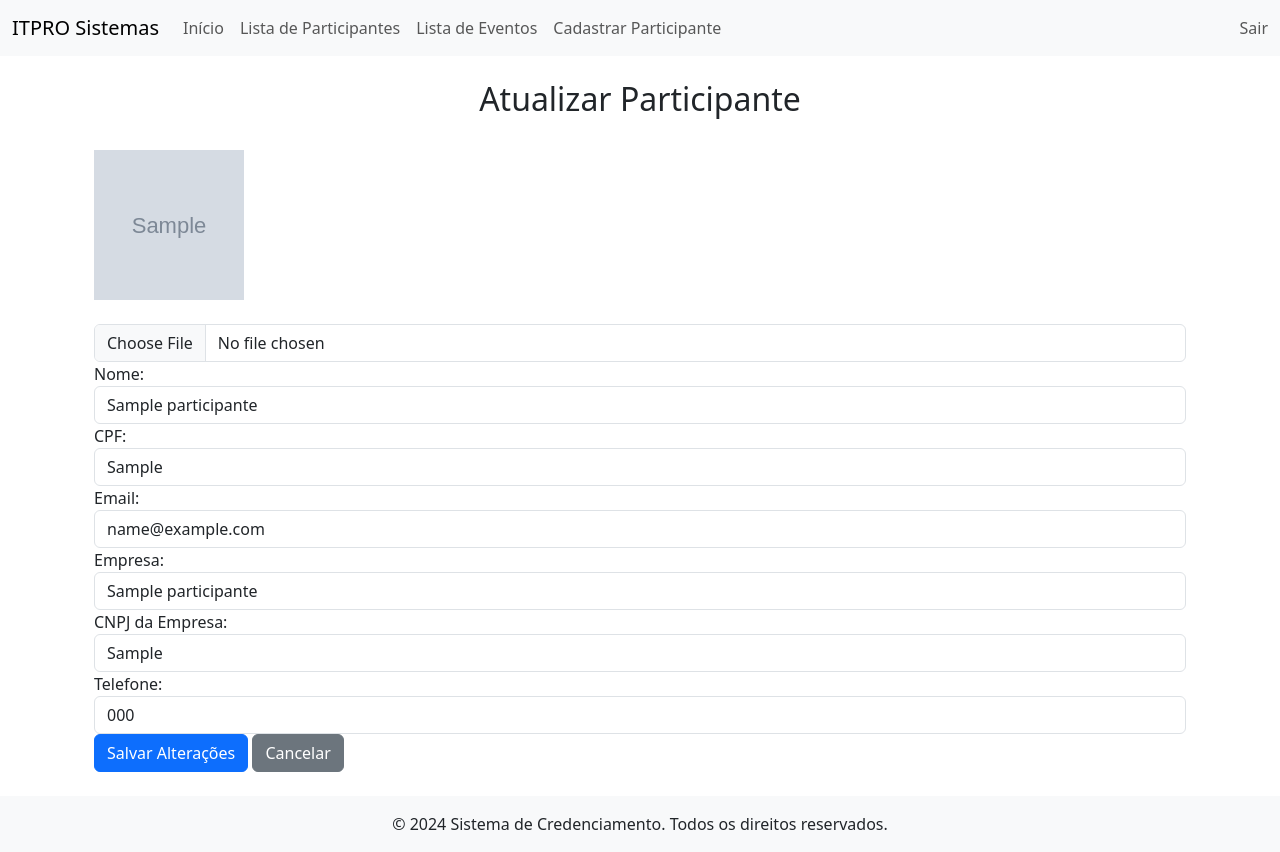
After one commit to douglasinforj/cred_cirurgia, a Django app: page /cred_app/participante/atualizar/1/ in a window 1280 px wide. The commit adds this page. Run offline with Django 5.2, Linux system fonts and the light colour scheme; a user stored in the database is signed in; tables that the repository leaves empty hold one stand-in row (values such as "Sample post"); grey boxes marked "Sample" are stand-in pictures.

Commit message:
Commit marca a implantação para edição do cadastro do Participante, ajuste de foto nos formulário envolvidos

```diff
--- a/cred_app/forms.py
+++ b/cred_app/forms.py
@@ -5,7 +5,7 @@ from .models import Participante, Participacao
 class ParticipanteForm(forms.ModelForm):
     class Meta:
         model = Participante
-        fields = ['nome', 'email', 'cpf', 'nome_empresa', 'cnpj_empresa', 'telefone']
+        fields = ['nome', 'email', 'cpf', 'nome_empresa', 'cnpj_empresa', 'telefone', 'foto']
 
 class ParticipacaoForm(forms.ModelForm):
     class Meta:
--- /dev/null
+++ b/cred_app/templates/cred_app/atualizar_participante.html
@@ -0,0 +1,63 @@
+{% extends 'base.html' %}
+
+{% load static %}
+
+{% block title %}Atualizar Participante{% endblock %}
+
+{% block content %}
+
+<style>
+    .img-participante {
+    width: 150px;
+    height: 150px;
+    object-fit: cover;
+}
+</style>
+
+<div class="container mt-4">
+    <h2 class="text-center mb-4">Atualizar Participante</h2>
+
+    <form method="POST" enctype="multipart/form-data">
+        {% csrf_token %}
+
+        <div class="form-group">
+            {% if participante.foto %}
+                <img src="{{ participante.foto.url }}" alt="Foto Atual" class="img-fluid mt-2 img-participante">
+            {% else %}
+                 <img src="{% static 'image/sem_foto.png' %}" alt="Foto Padrão" class="img-fluid mt-2 img-participante">
+            {% endif %}
+            <br>
+            <label for="id_foto"></label>
+            <input type="file" name="foto" id="id_foto" class="form-control">
+
+        </div>
+        <div class="form-group">
+            <label for="id_nome">Nome:</label>
+            <input type="text" name="nome" id="id_nome" class="form-control" value="{{ participante.nome }}" required>
+        </div>
+        <div class="form-group">
+            <label for="id_cpf">CPF:</label>
+            <input type="text" name="cpf" id="id_cpf" class="form-control" value="{{ participante.cpf }}" required>
+        </div>
+        <div class="form-group">
+            <label for="id_email">Email:</label>
+            <input type="email" name="email" id="id_email" class="form-control" value="{{ participante.email }}" required>
+        </div>
+        <div class="form-group">
+            <label for="id_nome_empresa">Empresa:</label>
+            <input type="text" name="nome_empresa" id="id_nome_empresa" class="form-control" value="{{ participante.nome_empresa }}" required>
+        </div>
+        <div class="form-group">
+            <label for="id_cnpj_empresa">CNPJ da Empresa:</label>
+            <input type="text" name="cnpj_empresa" id="id_cnpj_empresa" class="form-control" value="{{ participante.cnpj_empresa }}" required>
+        </div>
+        <div class="form-group">
+            <label for="id_telefone">Telefone:</label>
+            <input type="text" name="telefone" id="id_telefone" class="form-control" value="{{ participante.telefone }}" required>
+        </div>
+
+        <button type="submit" class="btn btn-primary">Salvar Alterações</button>
+        <a href="{% url 'detalhes_participante' participante.id %}" class="btn btn-secondary">Cancelar</a>
+    </form>
+</div>
+{% endblock %}
--- a/cred_app/urls.py
+++ b/cred_app/urls.py
@@ -10,8 +10,12 @@ urlpatterns = [
     path('sucesso/', views.sucesso, name='sucesso'),
 
     path('participantes/', views.lista_participantes, name='lista_participantes'),
-    path('participante/<int:participante_id>/', views.detalhes_participante, name='detalhes_participante'),
-    path('detalhes_participante/', views.detalhes_participante, name='detalhes_participante'),
+    path('participante/<int:participante_id>/', views.detalhes_participante, name='detalhes_participante'),  # Este caminho está correto
+    # Remova a linha abaixo, pois é redundante e causa conflito
+    # path('detalhes_participante/', views.detalhes_participante, name='detalhes_participante'),
+
+    path('participante/atualizar/<int:id>/', views.atualizar_participante, name='atualizar_participante'),
+
     path('participantes/<int:participante_id>/atualizar/', views.atualizar_participacoes, name='atualizar_participacoes'),
     path('participacao/<int:participacao_id>/imprimir-etiqueta/', views.imprimir_etiqueta, name='imprimir_etiqueta'),
 
@@ -20,6 +24,4 @@ urlpatterns = [
 
     path('login/', CustomLoginView.as_view(), name='login'),
     path('logout/', LogoutView.as_view(), name='logout'),
-
-
 ]
--- a/cred_app/views.py
+++ b/cred_app/views.py
@@ -39,6 +39,7 @@ def detalhes_participante(request, participante_id):
     participante = get_object_or_404(Participante, id=participante_id)
     return render(request, 'cred_app/detalhes_participante.html', {'participante': participante})
 """
+
 @login_required
 def detalhes_participante(request, participante_id):
     participante = get_object_or_404(Participante, id=participante_id)
@@ -46,6 +47,23 @@ def detalhes_participante(request, participante_id):
     return render(request, 'cred_app/detalhes_participante.html', {
         'participante': participante,
         'participacoes': participacoes
+    })
+
+@login_required
+def atualizar_participante(request, id):
+    participante = get_object_or_404(Participante, id=id)
+
+    if request.method == 'POST':
+        form = ParticipanteForm(request.POST, request.FILES, instance=participante)
+        if form.is_valid():
+            form.save()
+            return redirect('detalhes_participante', participante_id=participante.id)  # Use o nome correto aqui
+    else:
+        form = ParticipanteForm(instance=participante)
+
+    return render(request, 'cred_app/atualizar_participante.html', {
+        'form': form,
+        'participante': participante
     })
 
 
```
Also changed, not shown: codigos_nao_usados.md (added, +18 -0 lines), cred_app/templates/cred_app/detalhes_participante.html (+19 -2 lines).
